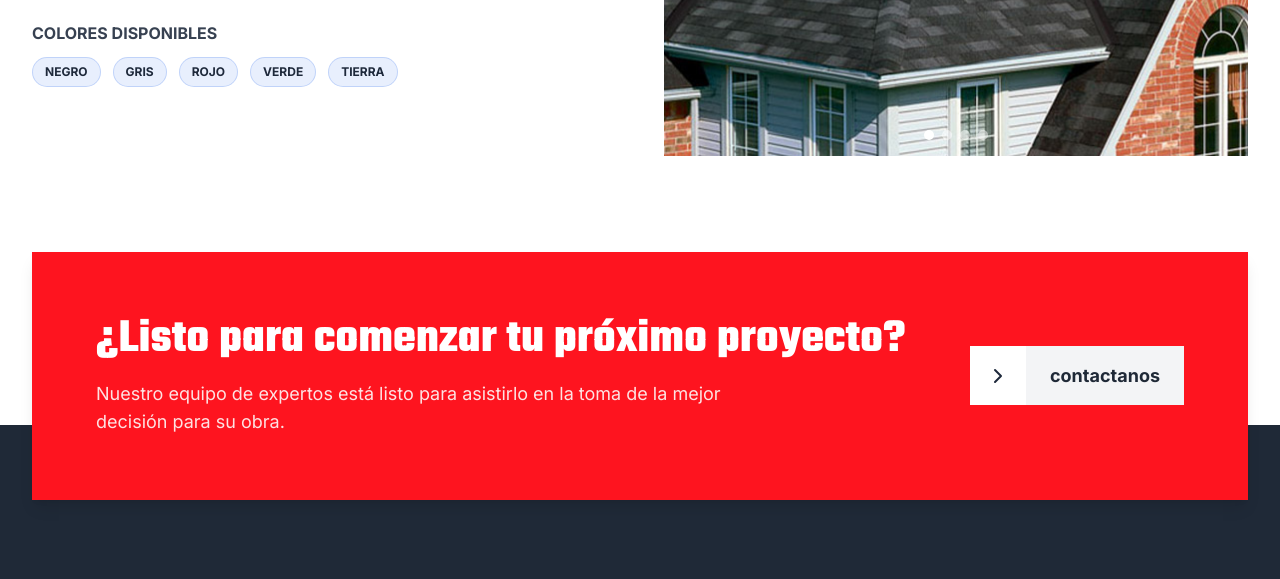
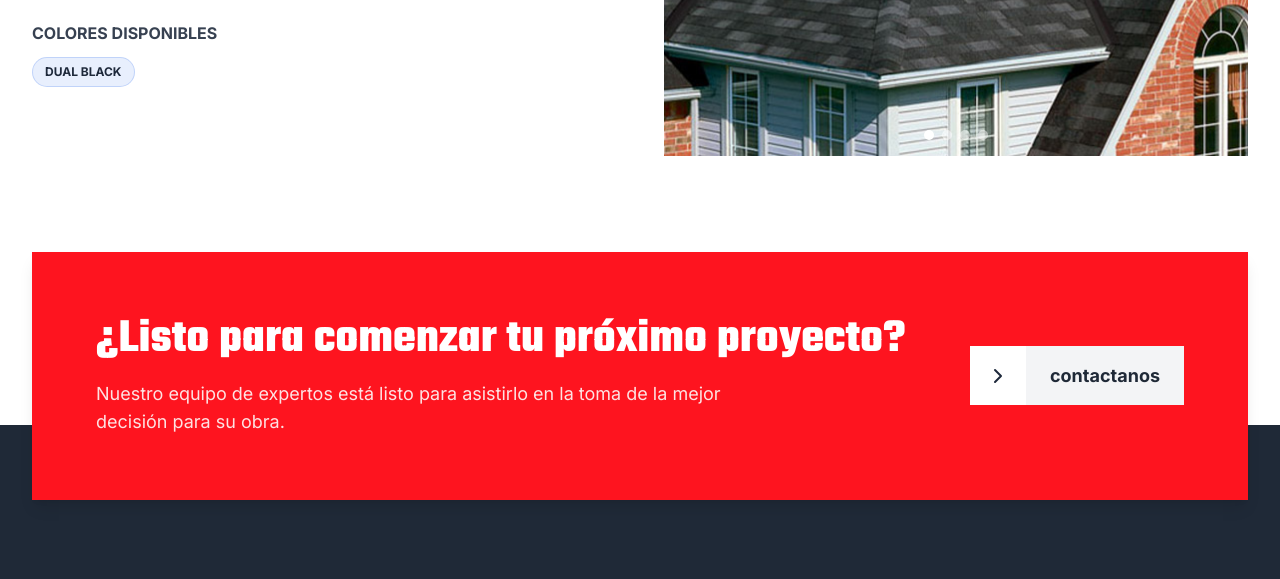
Before and after one commit to IWeppler/inaquitechos, an Astro site: page /productos/iko in a window 1280 px wide. Shown: the part 2298-2877 px from the top of the page. Built offline with nearby package versions, Linux system fonts and the light colour scheme; Astro itself is replaced by a stand-in of ours.

Commit message:
refactor info

```diff
--- a/src/pages/productos/iko.astro
+++ b/src/pages/productos/iko.astro
@@ -66,7 +66,7 @@ const modelos = [
     images: [ikomar1.src, ikomar2.src, ikomar3.src, ikomar4.src],
     description:
       "El modelo Marathon presenta un diseño tradicional de 3 aletas que ofrece una apariencia clásica y elegante, ideal para una amplia variedad de estilos arquitectónicos a un costo muy competitivo.",
-    colors: ["Negro", "Gris", "Rojo", "Verde", "Tierra"],
+    colors: ["Dual Black"],
   },
   {
     name: "Cambridge",
@@ -74,7 +74,7 @@ const modelos = [
     images: [ikocambridge.src, ikocambridge1.src, ikocambridge2.src],
     description:
       "El modelo Cambridge cuenta con un diseño arquitectónico laminado que crea una apariencia tridimensional de gran profundidad. Es la elección perfecta para quienes buscan un acabado estético de alta gama.",
-    colors: ["Dual Black", "Harvard Slate", "Weatherwood", "Driftwood"],
+    colors: ["Dual Black"],
   },
 ];
 ---
--- a/src/pages/productos/tilcor.astro
+++ b/src/pages/productos/tilcor.astro
@@ -3,11 +3,6 @@ import Layout from "../../layouts/Layout.astro";
 import { CirclePlay, FileText, Book } from "lucide-astro";
 import classiclisbon from "../../assets/classiclisbon.jpg";
 import tudor from "../../assets/tudor.jpg";
-import bond01 from "../../assets/bond01.jpg";
-import bond02 from "../../assets/bond02.jpg";
-import bond03 from "../../assets/bond03.jpg";
-import bond04 from "../../assets/bond04.jpg";
-import bond05 from "../../assets/bond05.jpg";
 import shake01 from "../../assets/shake01.jpg";
 import shake02 from "../../assets/shake02.jpg";
 import shake03 from "../../assets/shake03.jpg";
@@ -106,20 +101,12 @@ const modelos = [
     colors: ["Negro"],
   },
   {
-    name: "Bond",
-    id: "bond",
-    images: [bond01.src, bond02.src, bond03.src, bond04.src, bond05.src],
-    description:
-      "Diseñado para un solape extremadamente resistente. Reforzado con estructura de acero entrelazada, las tejas se entrecruzan otorgando un agradable aspecto estético.",
-    colors: ["Negro", "Azul", "Verde", "Rojo"],
-  },
-  {
     name: "Tudor",
     id: "tudor",
     images: [tudor.src],
     description:
       "Refleja la apariencia de la teja cerámica, con amplias ventajas debido a su bajo peso y alta resistencia al impacto.",
-    colors: ["Negro"],
+    colors: ["Negro", "Rojo"],
   },
 ];
 ---
```
Also changed, not shown: README.md, src/assets/bond01.jpg (deleted), src/assets/bond02.jpg (deleted), src/assets/bond03.jpg (deleted), src/assets/bond04.jpg (deleted), src/assets/bond05.jpg (deleted).
